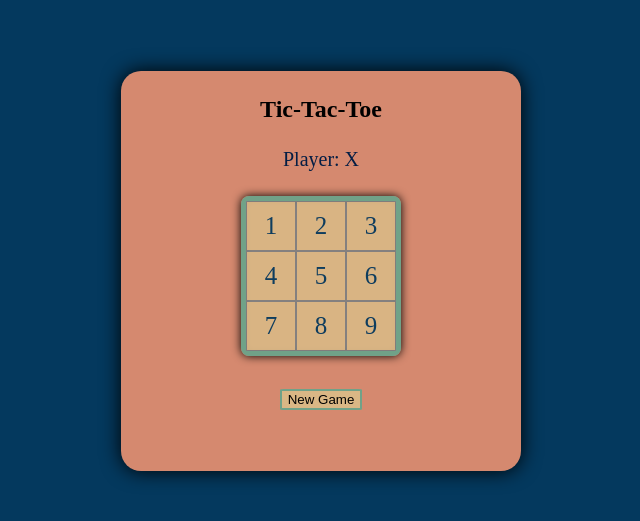
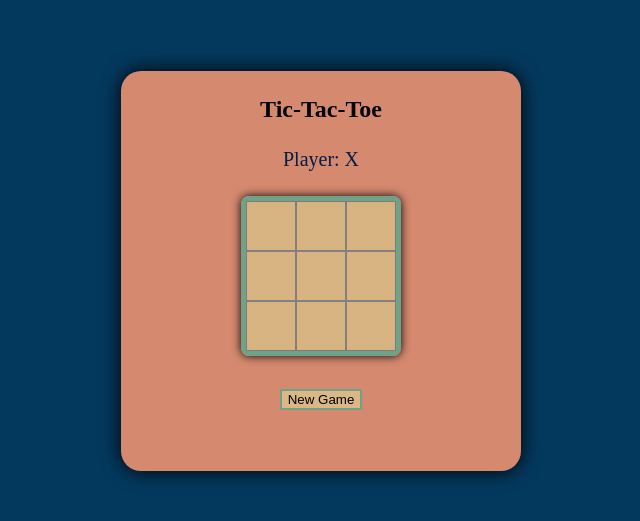
Before and after one commit to RyanKHawkins/Tic-Tac-Toe-JS, a plain HTML site: page index.html in a window 1280 px wide. Shown: the part 129-650 px from the top of the page, without its empty margins (319-959 px from the left). Drawn offline with Linux system fonts and the light colour scheme.

Commit message:
Removed innerText from the cells in the beginning - I don't need anymore

```diff
--- a/index.html
+++ b/index.html
@@ -16,19 +16,19 @@
             <p id="message-display">Player: X</p>
             <div id="board">
                 <div class="row">
-                    <div class="cell" id="1">1</div>
-                    <div class="cell" id="2">2</div>
-                    <div class="cell" id="3">3</div>
+                    <div class="cell" id="1" data-row="1" data-column="1"></div>
+                    <div class="cell" id="2" data-row="1" data-column="2"></div>
+                    <div class="cell" id="3" data-row="1" data-column="3"></div>
                 </div>
                 <div class="row">
-                    <div class="cell" id="4">4</div>
-                    <div class="cell" id="5">5</div>
-                    <div class="cell" id="6">6</div>
+                    <div class="cell" id="4" data-row="2" data-column="1"></div>
+                    <div class="cell" id="5" data-row="2" data-column="2"></div>
+                    <div class="cell" id="6" data-row="2" data-column="3"></div>
                 </div>
                 <div class="row">
-                    <div class="cell" id="7">7</div>
-                    <div class="cell" id="8">8</div>
-                    <div class="cell" id="9">9</div>
+                    <div class="cell" id="7" data-row="3" data-column="1"></div>
+                    <div class="cell" id="8" data-row="3" data-column="2"></div>
+                    <div class="cell" id="9" data-row="3" data-column="3"></div>
                 </div>
 
             </div>
```
